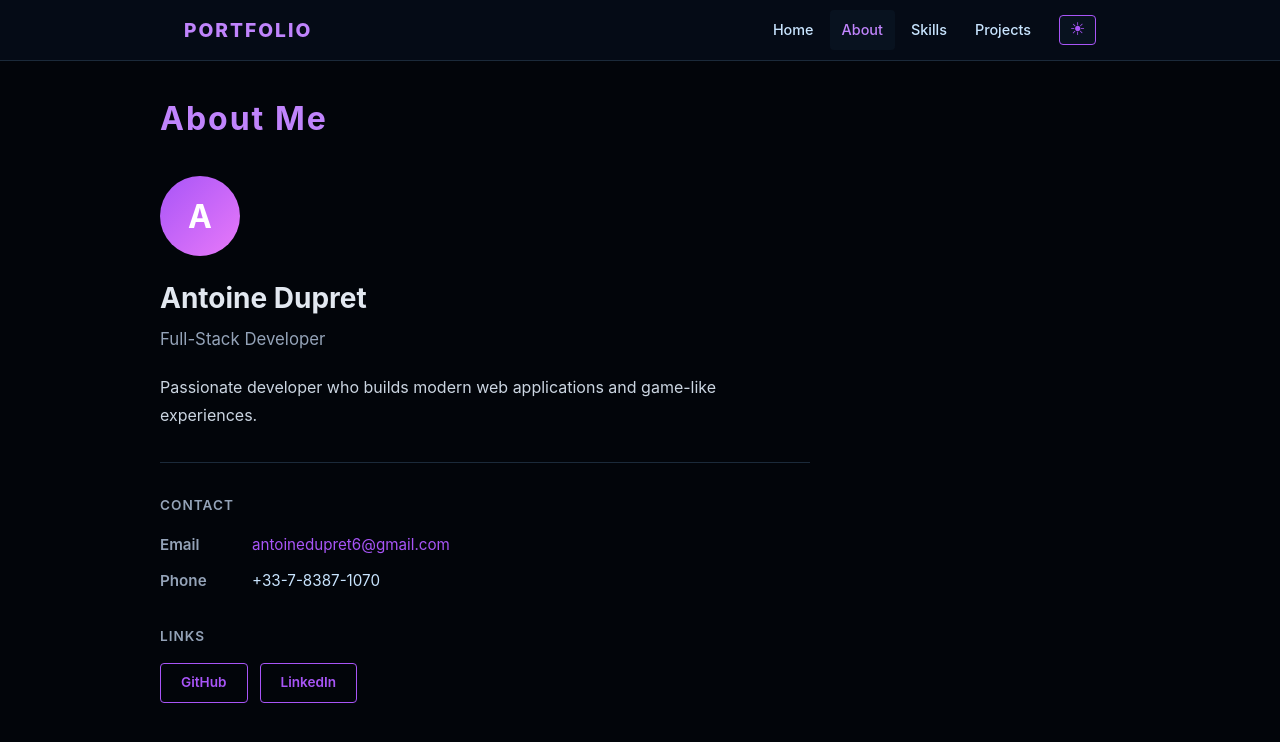
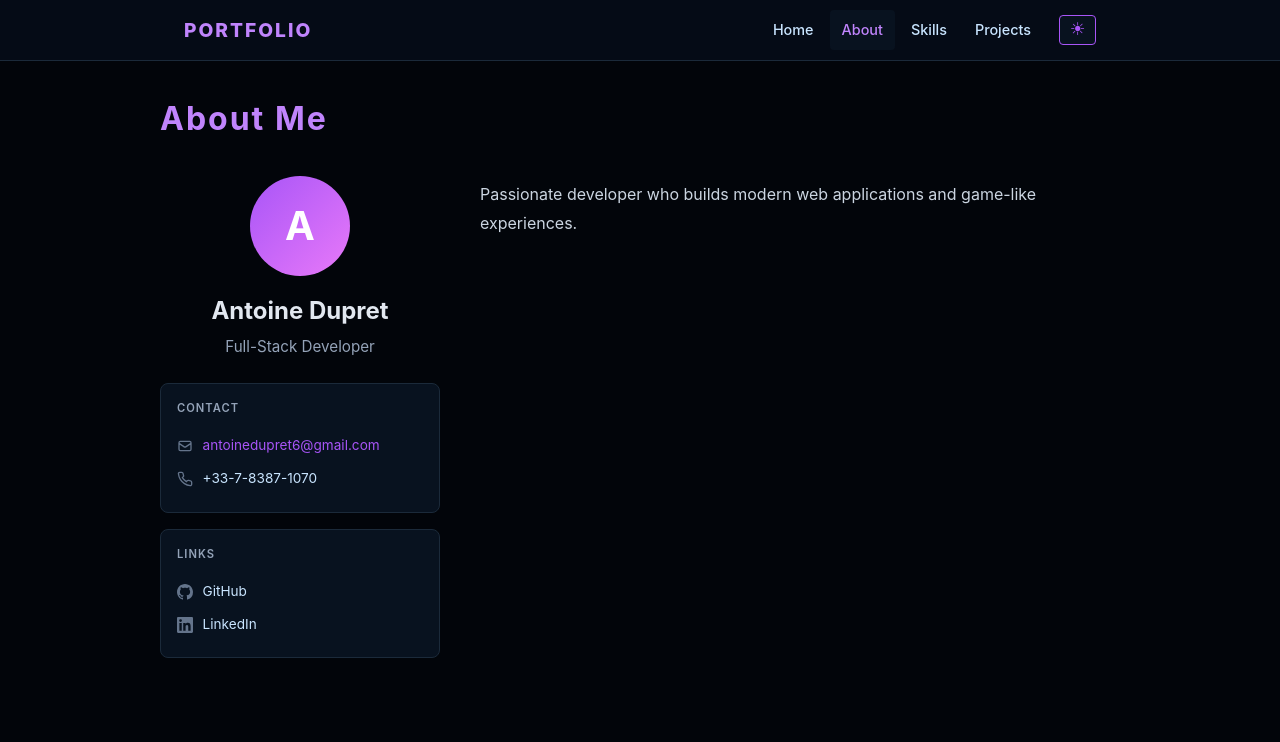
Before and after one commit to OnyxALeroy/OnyxALeroy.github.io, a Vue app in the folder frontend/portfolio/: page /about in a window 1280 px wide. Shown: the top 742 px of the page. Built offline with nearby package versions, Linux system fonts and the light colour scheme.

Commit message:
[FEAT] Upgrding AboutMe

```diff
--- a/frontend/portfolio/src/pages/AboutMe.vue
+++ b/frontend/portfolio/src/pages/AboutMe.vue
@@ -11,36 +11,46 @@ const profile = data[0] ?? null
 
       <template v-if="profile">
         <div class="profile">
-          <div class="profile__avatar">{{ profile.name.charAt(0) }}</div>
-          <h2 class="profile__name">{{ profile.name }}</h2>
-          <p class="profile__title">{{ profile.title }}</p>
-          <p class="profile__bio">{{ profile.bio }}</p>
+          <div class="profile__side">
+            <div class="profile__avatar">{{ profile.name.charAt(0) }}</div>
+            <h2 class="profile__name">{{ profile.name }}</h2>
+            <p class="profile__title">{{ profile.title }}</p>
 
-          <div class="profile__section">
-            <h3 class="profile__section-title">Contact</h3>
-            <div class="profile__grid">
-              <div v-if="profile.email" class="profile__item">
-                <span class="profile__label">Email</span>
+            <div v-if="profile.email || profile.phone || profile.location" class="profile__card">
+              <h3 class="profile__card-title">Contact</h3>
+              <div v-if="profile.email" class="profile__row">
+                <svg class="profile__icon" viewBox="0 0 24 24" fill="none" stroke="currentColor" stroke-width="2"><path d="M3 8l7.89 5.26a2 2 0 002.22 0L21 8M5 19h14a2 2 0 002-2V7a2 2 0 00-2-2H5a2 2 0 00-2 2v10a2 2 0 002 2z"/></svg>
                 <a :href="`mailto:${profile.email}`">{{ profile.email }}</a>
               </div>
-              <div v-if="profile.phone" class="profile__item">
-                <span class="profile__label">Phone</span>
+              <div v-if="profile.phone" class="profile__row">
+                <svg class="profile__icon" viewBox="0 0 24 24" fill="none" stroke="currentColor" stroke-width="2"><path d="M22 16.92v3a2 2 0 01-2.18 2 19.79 19.79 0 01-8.63-3.07 19.5 19.5 0 01-6-6 19.79 19.79 0 01-3.07-8.67A2 2 0 014.11 2h3a2 2 0 012 1.72 12.84 12.84 0 00.7 2.81 2 2 0 01-.45 2.11L8.09 9.91a16 16 0 006 6l1.27-1.27a2 2 0 012.11-.45 12.84 12.84 0 002.81.7A2 2 0 0122 16.92z"/></svg>
                 <span>{{ profile.phone }}</span>
               </div>
-              <div v-if="profile.location" class="profile__item">
-                <span class="profile__label">Location</span>
+              <div v-if="profile.location" class="profile__row">
+                <svg class="profile__icon" viewBox="0 0 24 24" fill="none" stroke="currentColor" stroke-width="2"><path d="M21 10c0 7-9 13-9 13s-9-6-9-13a9 9 0 0118 0z"/><circle cx="12" cy="10" r="3"/></svg>
                 <span>{{ profile.location }}</span>
               </div>
             </div>
+
+            <div class="profile__card">
+              <h3 class="profile__card-title">Links</h3>
+              <a v-if="profile.githubUrl" :href="profile.githubUrl" target="_blank" rel="noopener" class="profile__row">
+                <svg class="profile__icon" viewBox="0 0 24 24" fill="currentColor"><path d="M12 0C5.37 0 0 5.37 0 12c0 5.31 3.435 9.795 8.205 11.385.6.105.825-.255.825-.57 0-.285-.015-1.23-.015-2.235-3.015.555-3.795-.735-4.035-1.41-.135-.345-.72-1.41-1.23-1.695-.42-.225-1.02-.78-.015-.795.945-.015 1.62.87 1.845 1.23 1.08 1.815 2.805 1.305 3.495.99.105-.78.42-1.305.765-1.605-2.67-.3-5.46-1.335-5.46-5.925 0-1.305.465-2.385 1.23-3.225-.12-.3-.54-1.53.12-3.18 0 0 1.005-.315 3.3 1.23.96-.27 1.98-.405 3-.405s2.04.135 3 .405c2.295-1.56 3.3-1.23 3.3-1.23.66 1.65.24 2.88.12 3.18.765.84 1.23 1.905 1.23 3.225 0 4.605-2.805 5.625-5.475 5.925.435.375.81 1.095.81 2.22 0 1.605-.015 2.895-.015 3.3 0 .315.225.69.825.57A12.02 12.02 0 0024 12c0-6.63-5.37-12-12-12z"/></svg>
+                <span>GitHub</span>
+              </a>
+              <a v-if="profile.linkedinUrl" :href="profile.linkedinUrl" target="_blank" rel="noopener" class="profile__row">
+                <svg class="profile__icon" viewBox="0 0 24 24" fill="currentColor"><path d="M20.447 20.452h-3.554v-5.569c0-1.328-.027-3.037-1.852-3.037-1.853 0-2.136 1.445-2.136 2.939v5.667H9.351V9h3.414v1.561h.046c.477-.9 1.637-1.85 3.37-1.85 3.601 0 4.267 2.37 4.267 5.455v6.286zM5.337 7.433a2.062 2.062 0 01-2.063-2.065 2.064 2.064 0 112.063 2.065zm1.782 13.019H3.555V9h3.564v11.452zM22.225 0H1.771C.792 0 0 .774 0 1.729v20.542C0 23.227.792 24 1.771 24h20.451C23.2 24 24 23.227 24 22.271V1.729C24 .774 23.2 0 22.222 0h.003z"/></svg>
+                <span>LinkedIn</span>
+              </a>
+              <a v-if="profile.websiteUrl" :href="profile.websiteUrl" target="_blank" rel="noopener" class="profile__row">
+                <svg class="profile__icon" viewBox="0 0 24 24" fill="none" stroke="currentColor" stroke-width="2"><circle cx="12" cy="12" r="10"/><line x1="2" y1="12" x2="22" y2="12"/><path d="M12 2a15.3 15.3 0 014 10 15.3 15.3 0 01-4 10 15.3 15.3 0 01-4-10 15.3 15.3 0 014-10z"/></svg>
+                <span>Website</span>
+              </a>
+            </div>
           </div>
 
-          <div class="profile__section">
-            <h3 class="profile__section-title">Links</h3>
-            <div class="profile__links">
-              <a v-if="profile.githubUrl" :href="profile.githubUrl" target="_blank" rel="noopener" class="btn btn--outline">GitHub</a>
-              <a v-if="profile.linkedinUrl" :href="profile.linkedinUrl" target="_blank" rel="noopener" class="btn btn--outline">LinkedIn</a>
-              <a v-if="profile.websiteUrl" :href="profile.websiteUrl" target="_blank" rel="noopener" class="btn btn--outline">Website</a>
-            </div>
+          <div class="profile__main">
+            <p class="profile__bio">{{ profile.bio }}</p>
           </div>
         </div>
       </template>
@@ -65,104 +75,114 @@ const profile = data[0] ?? null
 }
 
 .profile {
-  max-width: 650px;
+  display: grid;
+  grid-template-columns: 280px 1fr;
+  gap: 2.5rem;
+  align-items: start;
+}
+
+.profile__side {
+  display: flex;
+  flex-direction: column;
+  align-items: center;
+  text-align: center;
 }
 
 .profile__avatar {
-  width: 80px;
-  height: 80px;
+  width: 100px;
+  height: 100px;
   border-radius: 50%;
   background: linear-gradient(135deg, var(--accent), #e879f9);
   color: #fff;
   display: flex;
   align-items: center;
   justify-content: center;
-  font-size: 2rem;
+  font-size: 2.5rem;
   font-weight: 700;
-  margin-bottom: 1.25rem;
+  margin-bottom: 1rem;
+  flex-shrink: 0;
 }
 
 .profile__name {
   color: var(--text-heading);
-  font-size: 1.75rem;
-  margin-bottom: 0.3rem;
+  font-size: 1.5rem;
+  margin-bottom: 0.25rem;
 }
 
 .profile__title {
   color: var(--text-muted);
-  font-size: 1.05rem;
-  margin-bottom: 1.25rem;
+  font-size: 0.95rem;
+  margin-bottom: 1.5rem;
+}
+
+.profile__card {
+  width: 100%;
+  background: var(--bg-card);
+  border: 1px solid var(--border);
+  border-radius: 8px;
+  padding: 1rem;
+  margin-bottom: 1rem;
+  text-align: left;
+}
+
+.profile__card-title {
+  color: var(--text-muted);
+  font-size: 0.7rem;
+  font-weight: 600;
+  text-transform: uppercase;
+  letter-spacing: 1px;
+  margin-bottom: 0.75rem;
+}
+
+.profile__row {
+  display: flex;
+  align-items: center;
+  gap: 0.6rem;
+  font-size: 0.85rem;
+  color: var(--text);
+  padding: 0.35rem 0;
+  cursor: default;
+}
+
+.profile__row a:not(.profile__row) {
+  color: var(--accent);
+}
+
+.profile__row a:not(.profile__row):hover {
+  color: var(--accent-hover);
+}
+
+.profile__icon {
+  width: 16px;
+  height: 16px;
+  flex-shrink: 0;
+  color: var(--text-dim);
+}
+
+.profile__main {
+  padding-top: 0.25rem;
 }
 
 .profile__bio {
   color: var(--text-bio);
   font-size: 1rem;
   line-height: 1.8;
-  margin-bottom: 2rem;
-  padding-bottom: 2rem;
-  border-bottom: 1px solid var(--border);
-}
-
-.profile__section {
-  margin-bottom: 2rem;
-}
-
-.profile__section-title {
-  color: var(--text-muted);
-  font-size: 0.85rem;
-  font-weight: 600;
-  text-transform: uppercase;
-  letter-spacing: 1px;
-  margin-bottom: 1rem;
-}
-
-.profile__grid {
-  display: flex;
-  flex-direction: column;
-  gap: 0.75rem;
-}
-
-.profile__item {
-  display: flex;
-  gap: 0.75rem;
-  font-size: 0.95rem;
-}
-
-.profile__label {
-  font-weight: 600;
-  min-width: 80px;
-  color: var(--text-muted);
-}
-
-.profile__links {
-  display: flex;
-  gap: 0.75rem;
-}
-
-.btn {
-  padding: 0.5rem 1.25rem;
-  border-radius: 4px;
-  font-weight: 600;
-  font-size: 0.85rem;
-  transition: all 0.2s;
-}
-
-.btn:hover {
-  text-decoration: none;
-}
-
-.btn--outline {
-  border: 1px solid var(--accent);
-  color: var(--accent);
-}
-
-.btn--outline:hover {
-  background: var(--accent);
-  color: var(--btn-text);
 }
 
 .empty {
   color: var(--text-dim);
   font-style: italic;
 }
+
+@media (max-width: 700px) {
+  .profile {
+    grid-template-columns: 1fr;
+    gap: 1.5rem;
+  }
+
+  .profile__side {
+    max-width: 320px;
+    margin: 0 auto;
+  }
+}
 </style>
```
